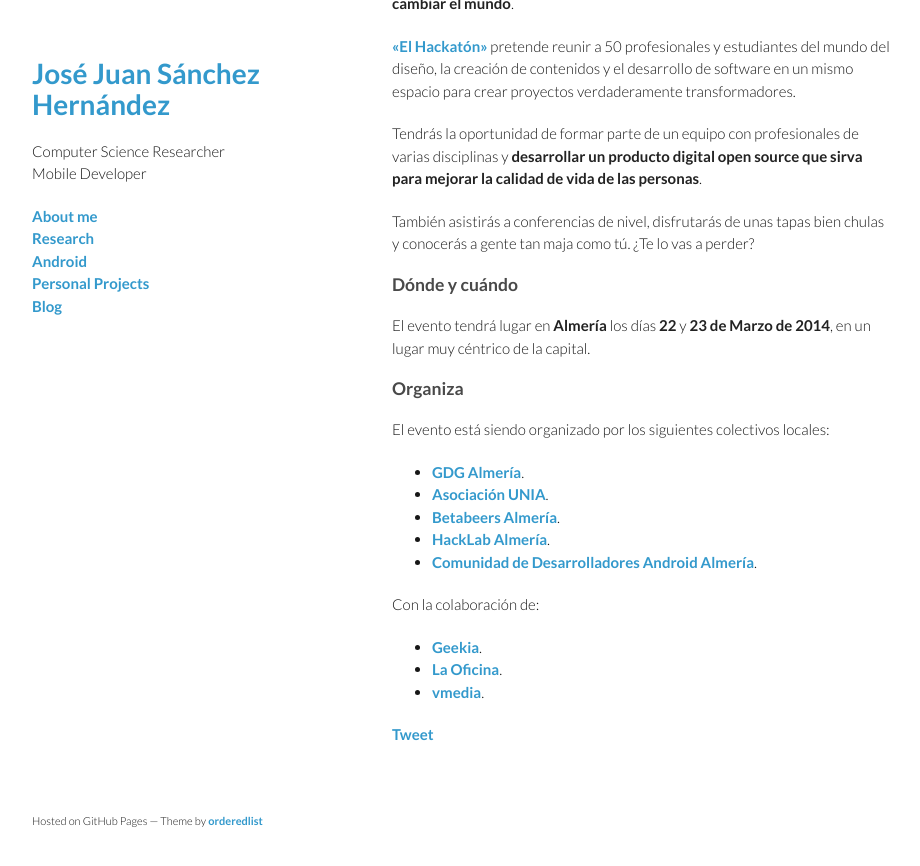
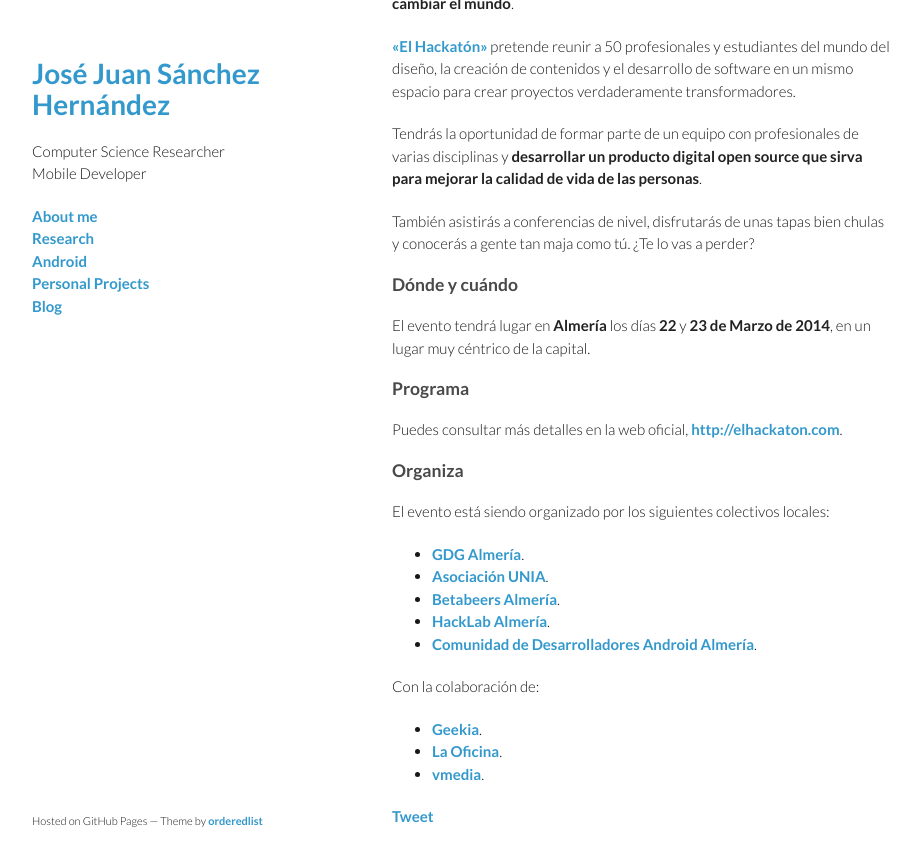
Before and after one commit to josejuansanchez/josejuansanchez.github.io, a Jekyll site: the page built from _posts/2014-02-18-el-hackaton.md, in a window 1280 px wide and 900 px high, scrolled down 644 px. Shown: the top 866 px of the window, without its empty margins (178-1098 px from the left). Built offline with Jekyll 4.4.1, drawn with Linux system fonts in a browser that asks for light colours; comment, search, counter and statistics services are not loaded.

Commit message:
Update 2014-02-18-el-hackaton.md

```diff
--- a/_posts/2014-02-18-el-hackaton.md
+++ b/_posts/2014-02-18-el-hackaton.md
@@ -29,6 +29,9 @@ También asistirás a conferencias de nivel, disfrutarás de unas tapas bien chu
 
 El evento tendrá lugar en **Almería** los días **22** y **23 de Marzo de 2014**, en un lugar muy céntrico de la capital.
 
+### Programa
+
+Puedes consultar más detalles en la web oficial, [http://elhackaton.com](http://elhackaton.com).
 
 ### Organiza
 
```
